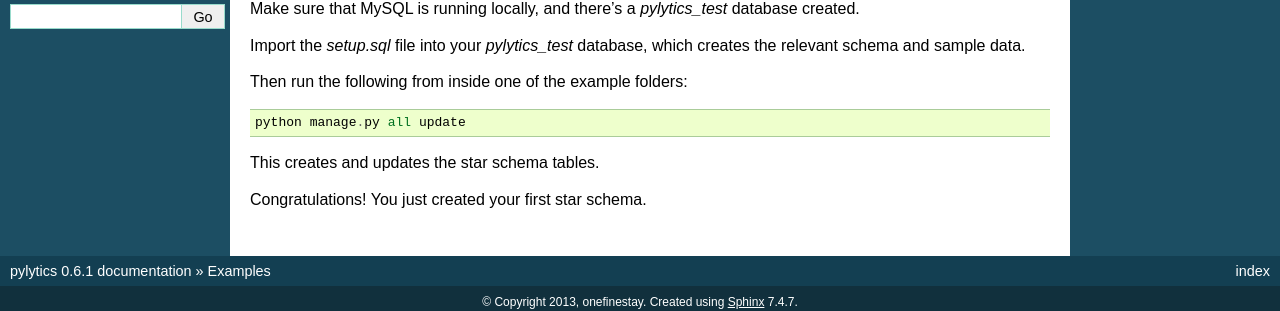
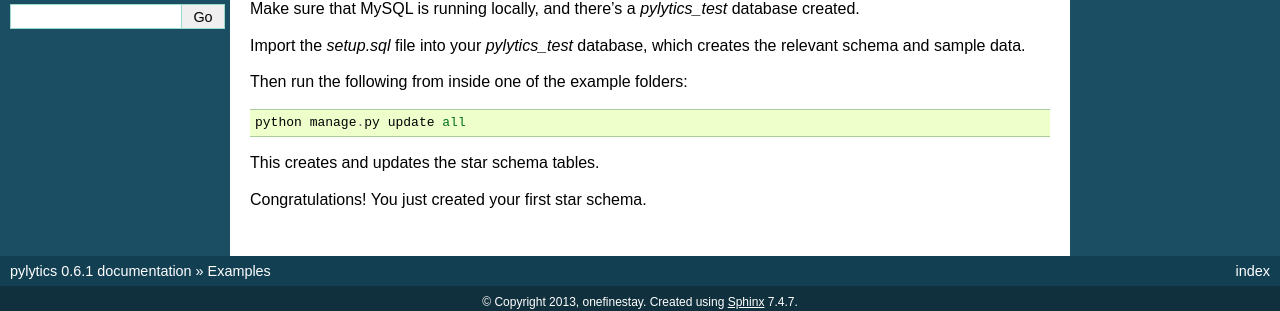
Before and after one commit to onefinestay/pylytics, a Sphinx documentation site: the page built from docs/examples/README.rst, in a window 1280 px wide. Shown: the part 130-441 px from the top of the page. Built offline with Sphinx 7.4.7, drawn with Linux system fonts in a browser that asks for light colours.

```diff
--- a/docs/examples/README.rst
+++ b/docs/examples/README.rst
@@ -9,7 +9,7 @@ Import the *setup.sql* file into your *pylytics_test* database, which creates th
 
 Then run the following from inside one of the example folders::
 
-    python manage.py all update
+    python manage.py update all
 
 This creates and updates the star schema tables.
 
--- a/docs/getting-started/timezone-support.rst
+++ b/docs/getting-started/timezone-support.rst
@@ -48,4 +48,4 @@ When the fact runs, only a subset of the `dim_timezone` rows will be exposed. Th
 
 This means that the only rows which will be inserted into the fact table are those which have a `dim_timezone` value corresponding to one of these timezones.
 
-When you need timezone support, a CRON job should be setup to call ``manage.py name_of_my_timezone_fact.py update`` every half hour. This means that no timezones will be missed.
+When you need timezone support, a CRON job should be setup to call ``manage.py update name_of_my_timezone_fact.py`` every half hour. This means that no timezones will be missed.
```
